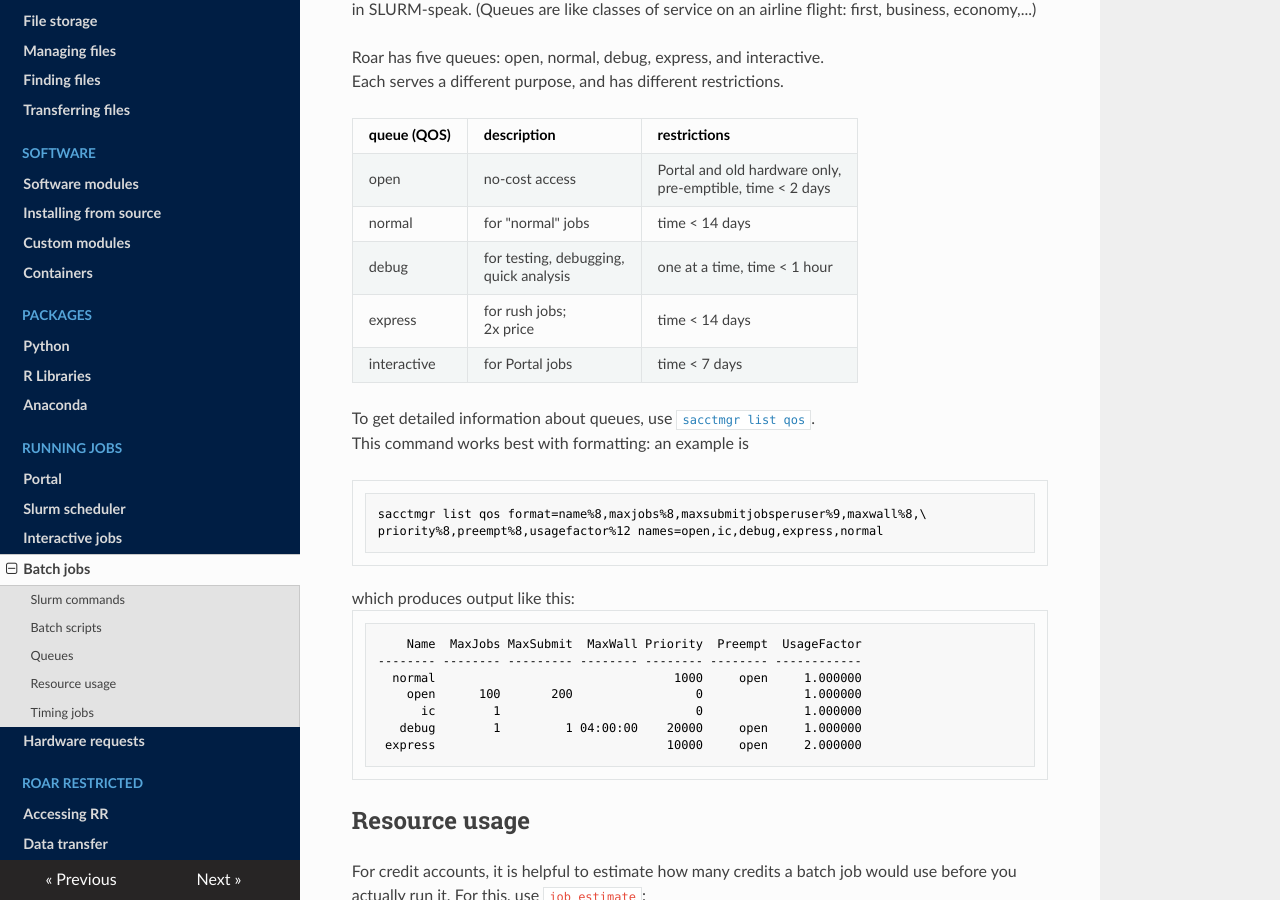
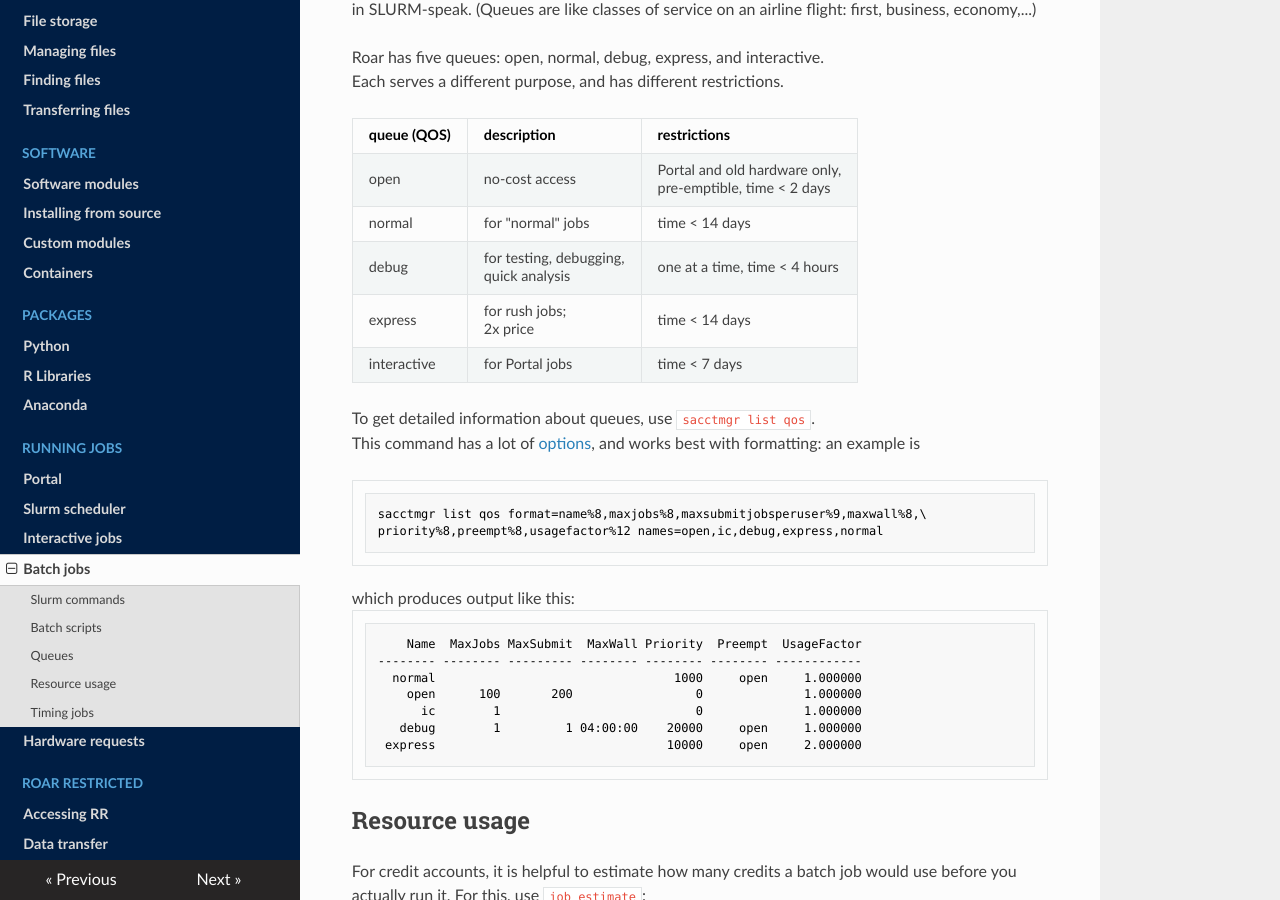
Before and after one commit to stmilne/icds_docs_v2, an MkDocs documentation site: the page built from docs/running-jobs/batch-jobs.md, in a window 1280 px wide and 900 px high, scrolled down 2127 px. Built offline with MkDocs 1.6.1, drawn with Linux system fonts in a browser that asks for light colours.

Commit message:
sacctmgr corrections 4/20

````diff
--- a/docs/running-jobs/batch-jobs.md
+++ b/docs/running-jobs/batch-jobs.md
@@ -103,13 +103,13 @@ Each serves a different purpose, and has different restrictions.
 | ---- | ---- | ---- |
 | open | no-cost access | Portal and old hardware only, <br> pre-emptible, time < 2 days |
 | normal | for "normal" jobs | time < 14 days |
-| debug	| for testing, debugging, <br> quick analysis | one at a time, time < 1 hour |
+| debug	| for testing, debugging, <br> quick analysis | one at a time, time < 4 hours |
 | express | for rush jobs; <br> 2x price | time < 14 days |
 | interactive | for Portal jobs | time < 7 days |
 
-To get detailed information about queues,
-use [`sacctmgr list qos`](https://slurm.schedmd.com/sacctmgr.html).
-This command works best with formatting:  an example is
+To get detailed information about queues, use `sacctmgr list qos`.
+This command has a lot of [options](https://slurm.schedmd.com/sacctmgr.html),
+and works best with formatting:  an example is
 ```
 sacctmgr list qos format=name%8,maxjobs%8,maxsubmitjobsperuser%9,maxwall%8,\
 priority%8,preempt%8,usagefactor%12 names=open,ic,debug,express,normal
````
